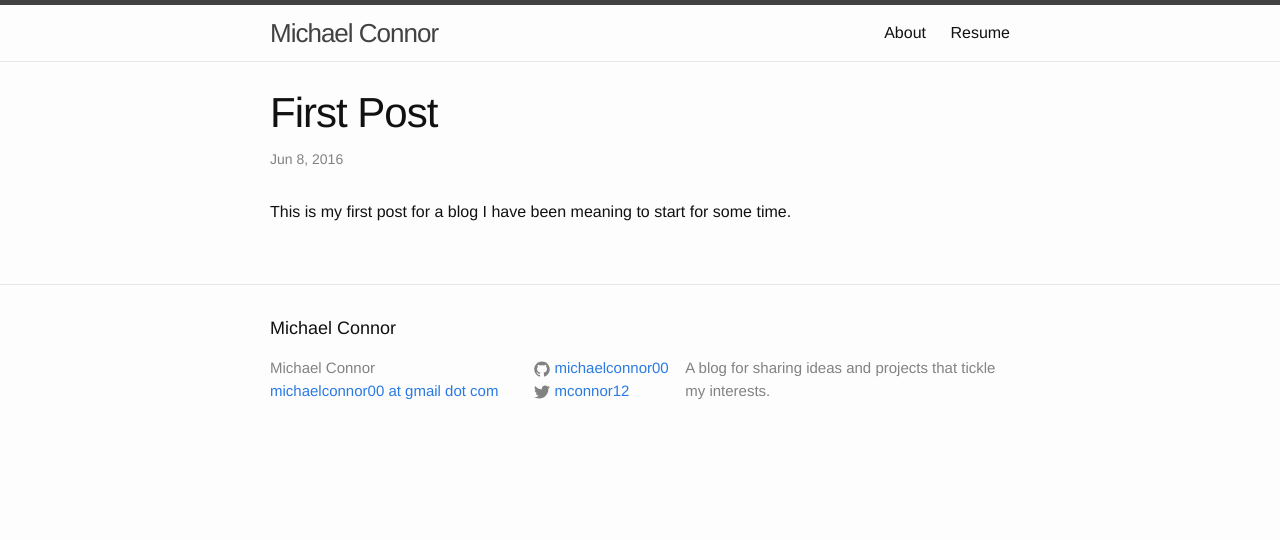
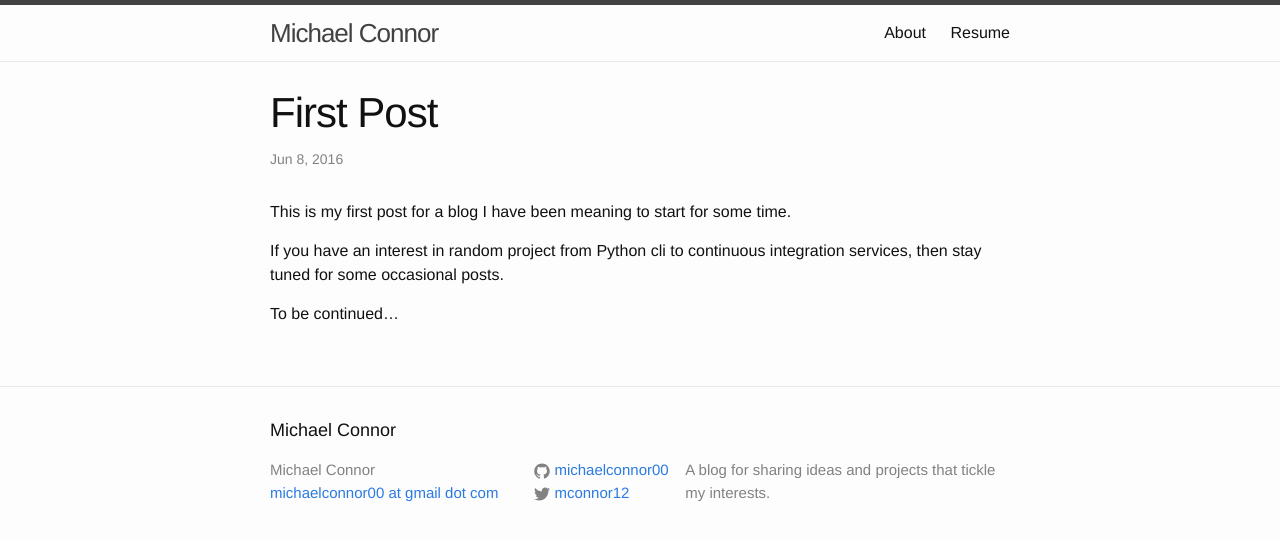
Before and after one commit to michaelconnor00/mc_blog, a Jekyll site: the page built from _posts/2016-06-08-First-Post.md, in a window 1280 px wide. Shown: the top 540 px of the page. Built offline with Jekyll 4.4.1, drawn with Linux system fonts in a browser that asks for light colours.

Commit message:
Updated first post.

```diff
--- a/_posts/2016-06-08-First-Post.md
+++ b/_posts/2016-06-08-First-Post.md
@@ -5,3 +5,7 @@ date:   2016-06-08
 categories: jekyll update
 ---
 This is my first post for a blog I have been meaning to start for some time.
+
+If you have an interest in random project from Python cli to continuous integration services, then stay tuned for some occasional posts.
+
+To be continued...
```
